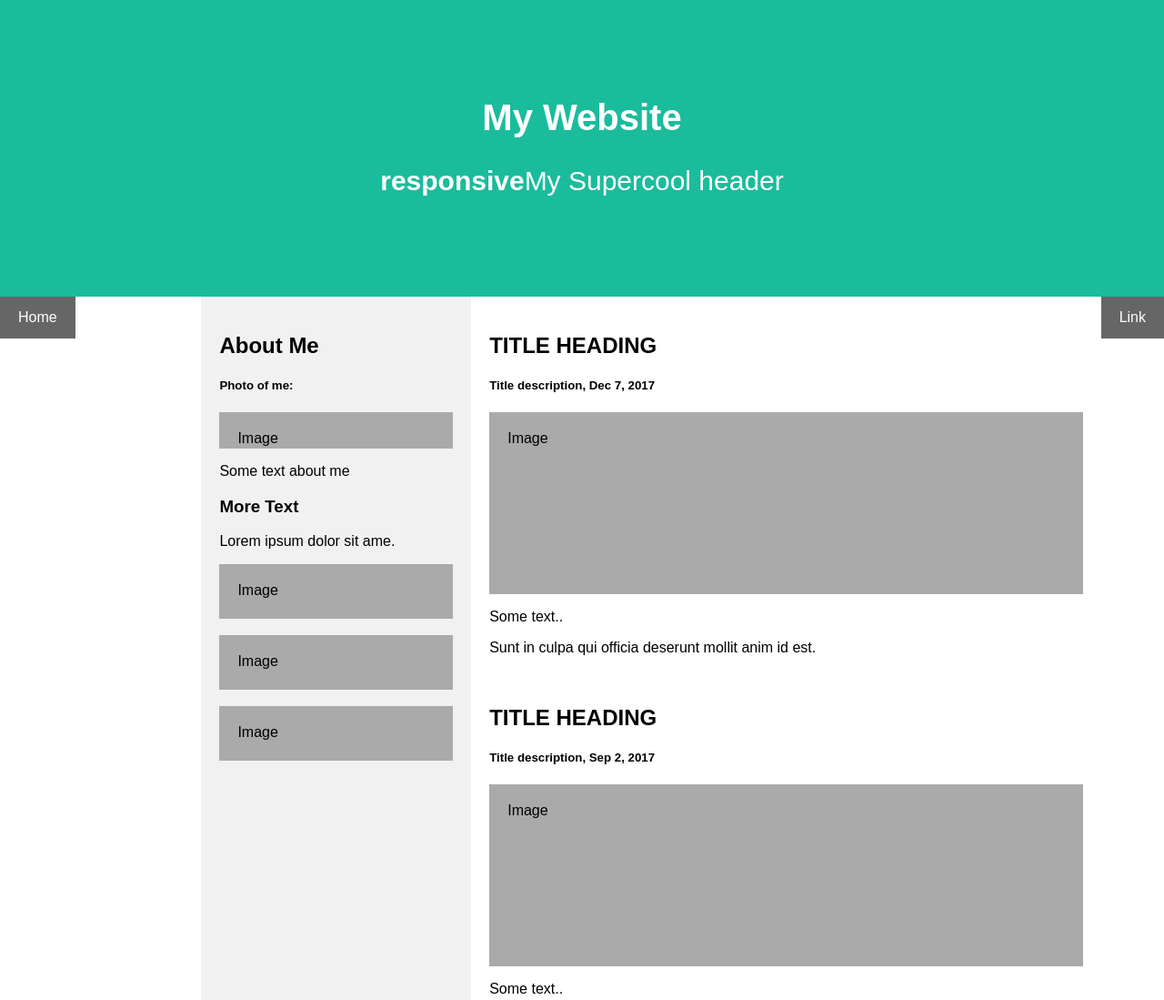
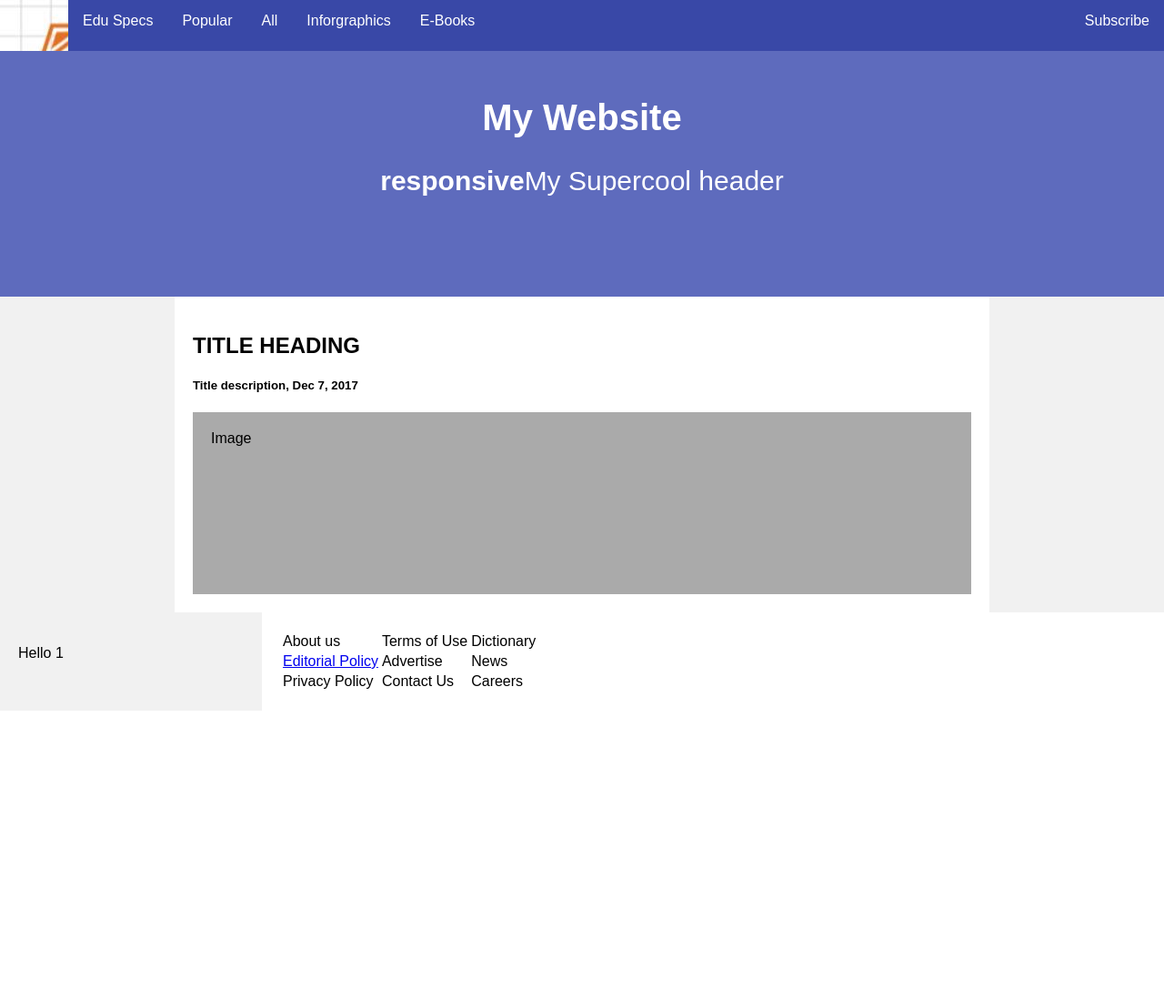
Before and after one commit to pintubordoloi/epson, a plain HTML site: page index.html in a window 1280 px wide. Shown: the top 1099 px of the page at 91% size. After the commit the page ends 800 px from the top, so only its background shows below. Drawn offline with Linux system fonts and the light colour scheme.

Commit message:
Updating

```diff
--- a/index.html
+++ b/index.html
@@ -23,7 +23,7 @@
 		.header {
 			padding: 80px;
 			text-align: center;
-			background: #1abc9c;
+			background: #5E6BBD;
 			color: white;
 			font-size: 30px;
 
@@ -34,37 +34,55 @@
 			font-size: 40px;
 		}
 
-		/* Sticky navbar - toggles between relative and fixed, depending on the scroll position. It is
-		positioned relative until a given offset position is met in the viewport - then it "sticks" in place
-		 (like position:fixed).*/
 
-		 /*Syle the navigation bar link */
-		.navbar a {
+		.first-ul {
+			list-style-type: none;
+			margin: 0;
+			padding: 0;
+			overflow: hidden;
+			background-color: #3948A7;
+			position: fixed;
+			top: 0;
+			width: 100%;
+		}
+
+		.second-ul {
+			list-style-type: none;
+			margin: 0;
+			padding: 0;
+			overflow: hidden;
+			background-color: #333;
+			position: fixed;
+			width: 100%;
+		}
+
+		li {
 			float: left;
+		}
+
+		li a {
 			display: block;
 			color: white;
 			text-align: center;
-			padding: 14px 20px;
+			padding: 14px 16px;
 			text-decoration: none;
 		}
 
-		/*Right aligned link */
-		.navbar a.right {
-			float: right;
-			background-color: #666;
-			color: white;
+		li a:hover:not(.active) {
+			background-color: #111;
 		}
 
-		/* Change color on hover */
-		.navbar a:hover {
-			background-color: #ddd;
-			color: black;
+		.active {
+			background-color #4CAF50;
 		}
 
-		/* Active/current link */
-		.navbar a.active {
-			background-color: #666;
-			color: white;
+		.icon {
+			background-image: url('icon.JPG');
+			background-repeat: no-repeat;
+			<!--background-position: 50% 10px;-->
+			height: 75px;
+			width: 75px;
+			padding: 14px 16px;
 		}
 
 		/* Column container */
@@ -78,8 +96,8 @@
 		/* Create two unequal columns that sits next to each other */
 		/* Sidebar/left column */
 		.side {
-			-ms-flex: 30%;
-			flex: 30%;
+			-ms-flex: 15%;
+			flex: 15%;
 			background-color: #f1f1f1;
 			padding: 20px;
 		}
@@ -131,44 +149,72 @@
 		<p> <b>responsive</b>My Supercool header </p>
 	</div>
 
-	<div class="navbar">
-		<a href="#" class="active"> Home </a>
-		<a href="#"> Link</a>
-		<a href="#"> Link</a>
-		<a href="#" class="right">Link</a>
-
-	</div>
+	<ul class="first-ul">
+		<li class="icon"><a href="Icon"></a></li>
+		<li><a href="#home">Edu Specs</a></li>
+		<li><a href="#news">Popular</a></li>
+		<li><a href="#contact">All</a></li>
+		<li><a href="#about">Inforgraphics</a></li>
+		<li><a href="#Ebook">E-Books</a></li>
+		<li style="float:right"><a class="active" href="#Subscribe">Subscribe</a></li>
+	</ul>
 
 	<div class="row">
+
 		<div class="side">
-			<h2> About Me</h2>
-			<h5>Photo of me:</h5>
-			<div class="fakeimg" style="height: 20px;">Image</div>
-			<p>Some text about me</p>
-			<h3>More Text</h3>
-			<p>Lorem ipsum dolor sit ame.</p>
-			<div class="fakeimg" style="height:60px;">Image</div><br>
-			<div class="fakeimg" style="height:60px;">Image</div><br>
-			<div class="fakeimg" style="height:60px;">Image</div>
 		</div>
 
 		<div class="main">
 			<h2>TITLE HEADING</h2>
 			<h5>Title description, Dec 7, 2017</h5>
 			<div class="fakeimg" style="height:200px;">Image</div>
-			<p>Some text..</p>
-			<p>Sunt in culpa qui officia deserunt mollit anim id est.</p>
-			<br>
-			<h2>TITLE HEADING</h2>
-			<h5>Title description, Sep 2, 2017</h5>
-			<div class="fakeimg" style="height:200px;">Image</div>
-			<p>Some text..</p>
-			<p>Sunt in culpa qui officia deserunt mollit anim idn ullamco.</p>
+
+		</div>
+
+		<div class="side">
 		</div>
 	</div>
 
-	<div class="footer">
-		<h2>Footer</h2>
+	<div class="row">
+
+		<div class="side">
+			<p>Hello 1</p>
+		</div>
+
+		<div class="main">
+			<!--<ul class="second-ul">
+				<li><a href="#About"> About us</a></li>
+				<li><a href="#Terms"> Terms of Use</a></li>
+				<li><a href="#Dictionary"> Dictionary</a></li>
+			</ul>
+			<ul class="second-ul">
+				<li><a href="Editorial">Editorial Policy</a></li>
+				<li><a href="Advertise">Advertise</a></li>
+				<li><a href="News">News</a></li>
+			</ul>-->
+			<table>
+				<tr>
+					<td>About us</td>
+					<td>Terms of Use</td>
+					<td>Dictionary</td>
+				</tr>
+
+				<tr>
+					<td><a href="#Editorial">Editorial Policy</a></td>
+					<td>Advertise</td>
+					<td>News</td>
+				</tr>
+
+				<tr>
+					<td>Privacy Policy</td>
+					<td>Contact Us</td>
+					<td>Careers</td>
+				</tr>
+
+			</table>
+		</div>
+
+
 	</div>
 
 </body>
```
Also changed, not shown: icon.JPG (added).
